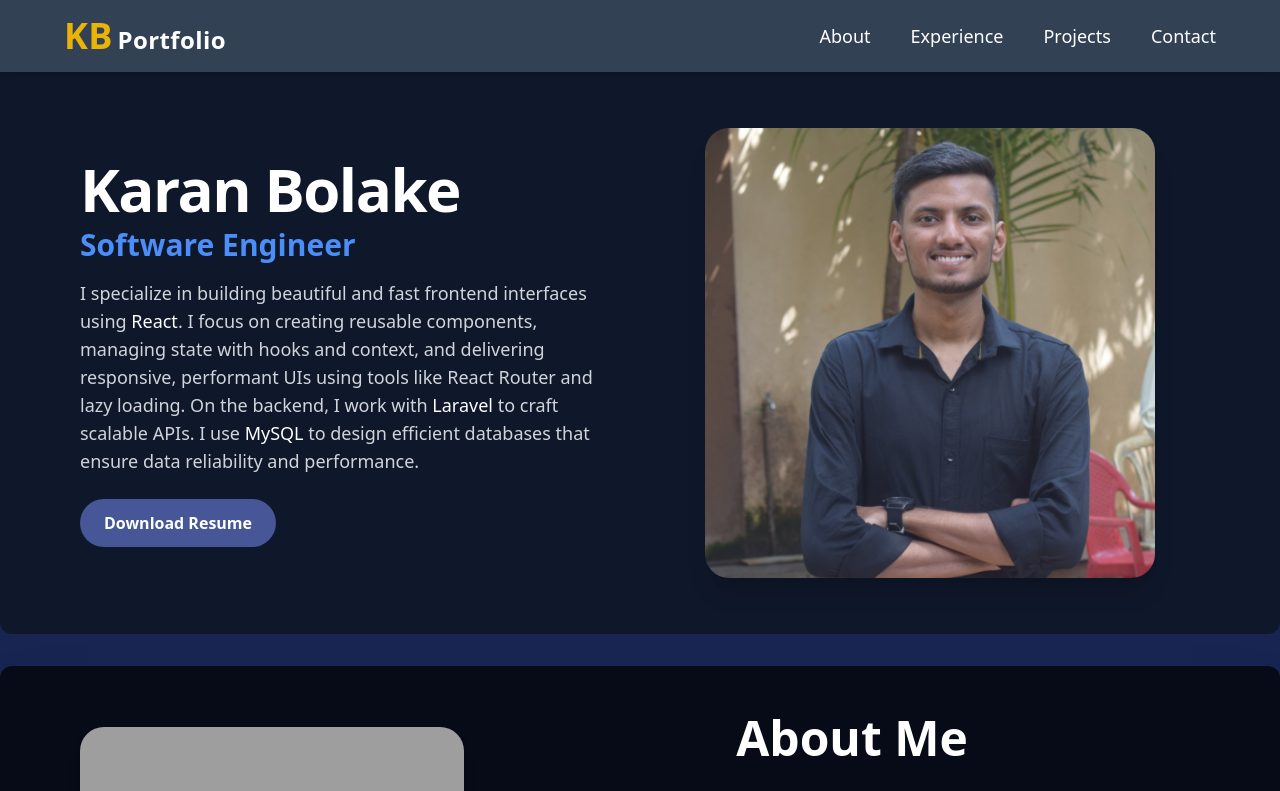
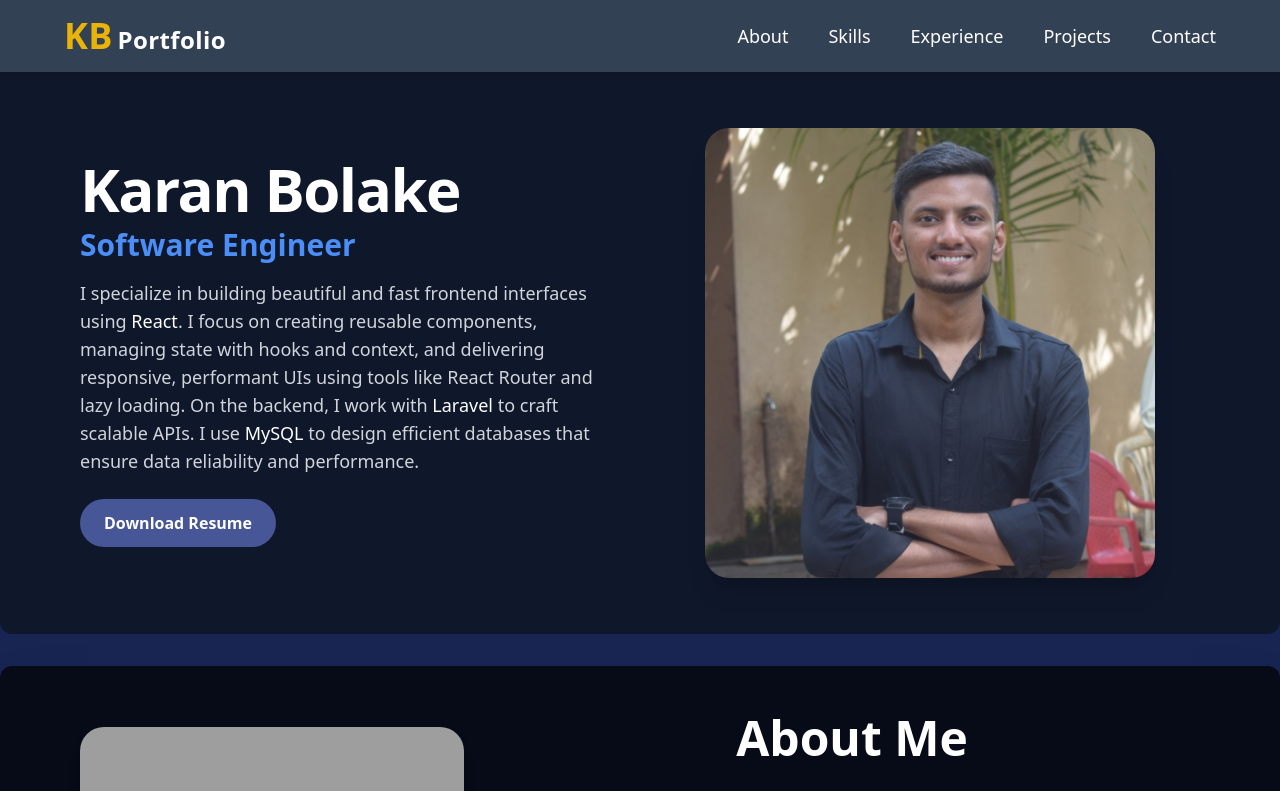
Before and after one commit to Karanb2707/My-Portfolio, a React (Vite) app: page / in a window 1280 px wide. Shown: the top 791 px of the page. Built offline with nearby package versions, Linux system fonts and the light colour scheme; grey boxes are pictures that could not be loaded.

Commit message:
Update portfolio

```diff
--- a/src/Components/Experience/Experience.jsx
+++ b/src/Components/Experience/Experience.jsx
@@ -110,7 +110,7 @@ const Education = () => {
   };
 
   return (
-    <section id="education" className="py-14 bg-gray-900">
+    <section id="Experience" className="py-14 bg-gray-900">
       <div className="container mx-auto px-4">
         <h1 className="text-center text-white font-bold text-4xl">
           Education Experience & Certifications
--- a/src/Components/Footer/Footer.jsx
+++ b/src/Components/Footer/Footer.jsx
@@ -6,6 +6,7 @@ import {
   AiOutlineUser,
   AiOutlineProject,
   AiOutlineMail,
+  AiOutlineBook
 } from "react-icons/ai";
 
 const Footer = () => {
@@ -74,6 +75,13 @@ const Footer = () => {
               About
             </a>
             <a
+              href="#Skills"
+              className="flex items-center gap-2 hover:text-white transition"
+            >
+              <AiOutlineBook size={18} />
+              Skills
+            </a>
+            <a
               href="#Experience"
               className="flex items-center gap-2 hover:text-white transition"
             >
--- a/src/Components/Navbar/Navbar.jsx
+++ b/src/Components/Navbar/Navbar.jsx
@@ -17,6 +17,7 @@ const Navbar = () => {
         {/* Desktop Menu */}
         <ul className="hidden md:flex gap-10 font-medium text-lg">
           <li className="hover:text-yellow-400 transition"><a href="#About">About</a></li>
+          <li className="hover:text-yellow-400 transition"><a href="#Skills">Skills</a></li>
           <li className="hover:text-yellow-400 transition"><a href="#Experience">Experience</a></li>
           <li className="hover:text-yellow-400 transition"><a href="#Projects">Projects</a></li>
           <li className="hover:text-yellow-400 transition"><a href="#Footer">Contact</a></li>
@@ -35,6 +36,7 @@ const Navbar = () => {
         }`}
       >
         <a href="#About" onClick={toggleMenu} className="block text-lg hover:text-yellow-400">About</a>
+        <a href="#About" onClick={toggleMenu} className="block text-lg hover:text-yellow-400">Skills</a>
         <a href="#Experience" onClick={toggleMenu} className="block text-lg hover:text-yellow-400">Experience</a>
         <a href="#Projects" onClick={toggleMenu} className="block text-lg hover:text-yellow-400">Projects</a>
         <a href="#Footer" onClick={toggleMenu} className="block text-lg hover:text-yellow-400">Contact</a>
--- a/src/Components/Projects/Projects.jsx
+++ b/src/Components/Projects/Projects.jsx
@@ -11,7 +11,7 @@ const Projects = () => {
         <ProjectCard
           title="Chat Application"
           desc="A real-time messaging app with private/group chats, emoji and media support, built using WebSockets and a modern React interface."
-          github="https://github.com/yourusername/chat-application"
+          github="https://github.com/Karanb2707/Chat-App-MERN"
           image={ChatAppImage}
         />
         <ProjectCard
```
